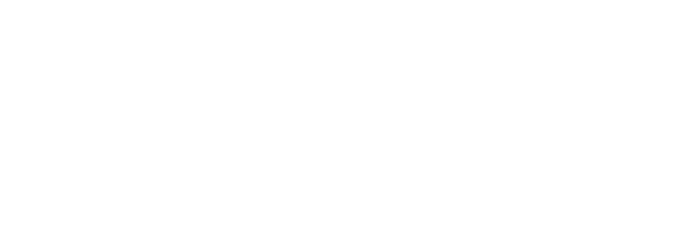
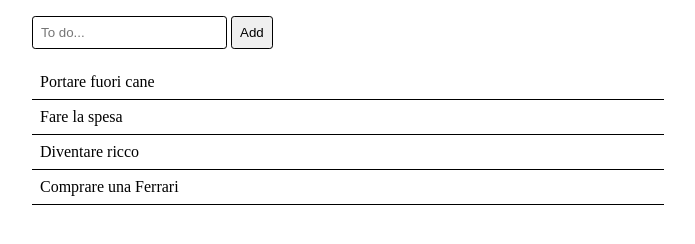
Before and after one commit to matte887/vue-todolist, a plain HTML site: page index.html in a window 1280 px wide. Shown: the whole page, without its empty margins (292-987 px from the left). Drawn offline with nearby package versions, Linux system fonts and the light colour scheme.

Commit message:
Milestone 1: aggiunta lista e testo sbarrato

```diff
--- a/css/style.css
+++ b/css/style.css
@@ -3,3 +3,24 @@
     padding: 0;
     box-sizing: border-box;
 }
+
+input, button {
+    border: 1px solid black;
+    border-radius: .2rem;
+    padding: .5rem;
+}
+
+.container {
+    width: 50%;
+    margin: 1rem auto;
+}
+
+li {
+    border-bottom: 1px solid black;
+    list-style: none;
+    padding: .5rem;
+}
+
+.done {
+    text-decoration: line-through;
+}
--- a/index.html
+++ b/index.html
@@ -9,7 +9,21 @@
     <script src="https://cdn.jsdelivr.net/npm/vue@2.6.14/dist/vue.js"></script>
 </head>
 <body>
-
+    <div id="root">
+        <div class="container">
+            <div>
+                <input type="text" placeholder="To do...">
+                <button>Add</button>
+            </div>
+            <ul>
+                <li
+                v-for="(item, index) in toDoList"
+                :class="{done: item.done === true}">
+                {{item.text}}
+                </li>
+            </ul>
+        </div>
+    </div>
     <script src="js/script.js"></script>
 </body>
 </html>
--- a/js/script.js
+++ b/js/script.js
@@ -0,0 +1,28 @@
+const app = new Vue(
+    {
+        el: '#root',
+        data: {
+            toDoList: [
+                {
+                    text: 'Portare fuori cane',
+                    done: false
+                },
+                {
+                    text: 'Fare la spesa',
+                    done: false
+                },
+                {
+                    text: 'Diventare ricco',
+                    done: false
+                },
+                {
+                    text: 'Comprare una Ferrari',
+                    done: false
+                },
+            ]
+        },
+        methods: {
+
+        }
+    }
+);
```
